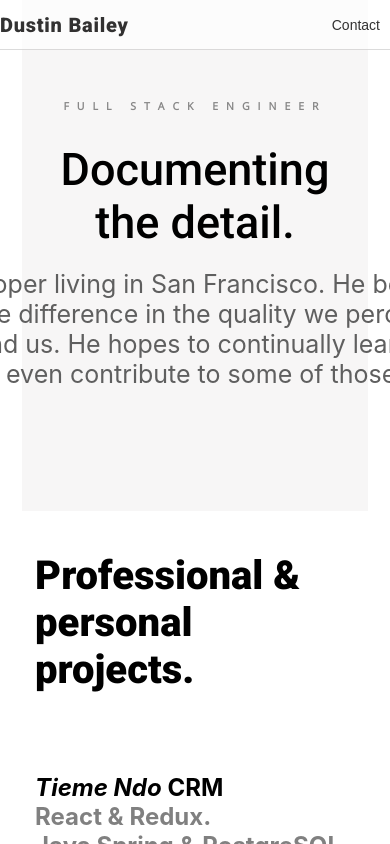
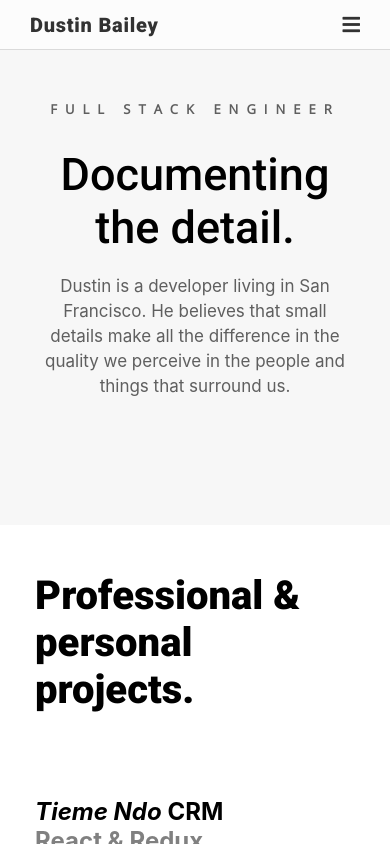
Before and after one commit to dgbailey/new_portfolio, a React (Create React App) app: page / in a window 390 px wide. Built offline with nearby package versions, Linux system fonts and the light colour scheme; a web font is replaced by a local one.

Commit message:
new mobile styling for new landing page additions

```diff
--- a/src/GlobalTopContainer.js
+++ b/src/GlobalTopContainer.js
@@ -143,7 +143,7 @@ export class GlobalTopContainer extends Component{
                         <h1 className="portfolio-name">Documenting the detail.</h1>
 
                         <div className="longer-bio">
-                            <p>Dustin is a developer living in San Francisco.  He believes that small details make a large difference in the quality we perceive in people and things that surround us.  He hopes to continually learn, appreciate, and perhaps even contribute to some of those details.</p>
+                            <p>Dustin is a developer living in San Francisco.  He believes that small details make all the difference in the quality we perceive in the people and things that surround us.  <span className="hidden-mobile">He hopes to continually learn, appreciate, and perhaps even contribute to some of those details.</span></p>
 
 
 
@@ -409,7 +409,7 @@ ${'' /* https://developers.google.com/web/updates/2016/12/performant-parallaxing
     justify-content:center;
     flex-direction:column;
 
-    background: #f7f6f6;
+    background: #f7f7f7;
 
     .contact-icon-container{
         display:flex:
@@ -599,6 +599,7 @@ ${'' /*
         font-family:${theme.largeFont};
         font-size: 8rem;
         font-weight:500;
+        color:black;
 
 
         margin: 20px 0px 20px;
@@ -621,17 +622,19 @@ ${'' /*
     }
 
     .portfolio-sub-name{
+
         font-family:${theme.experimentalFont};
         font-size: 1.7rem;
        letter-spacing:8px;
-       color:#00000073;
+       color:#5f5f5f;
        padding: 5px 5px 10px;
        text-align: center;
        animation:transform-animation 1s ease; /* IE 10+, Fx 29+ */
-       width: 357.14px;
 
         @media (max-width:590px){
-            font-size: 1.05rem;
+
+            font-size: 1.3rem;
+
         }
     }
 
@@ -653,15 +656,22 @@ ${'' /*
         color: #5f5f5f;
         text-align: center;
         width: 853px;
+        line-height: 3.5rem;
+
+        @media(max-width:590px){
+
+           width:100%;
+           font-size:1.7rem;
+           line-height: 2.5rem;
+           .hidden-mobile{
+               display:none;
+           }
+       }
 
 }
 
 
-        @media (max-width:590px){
-            padding:0px 22px;
-            width:100%;
-            font-size:1.7rem;
-        }
+
 
 
 
--- a/src/Nav.js
+++ b/src/Nav.js
@@ -9,7 +9,7 @@ export const Nav = () => {
         <StyledNavigation>
             <div className="nav-width-container">
                 <div className="nav-portfolio-name">Dustin Bailey</div>
-                <button className="contact-btn">Contact</button>
+                <button className="contact-btn"><span>Contact</span><i class="fas fa-bars"></i></button>
             </div>
         </StyledNavigation>
     )
@@ -40,6 +40,9 @@ const StyledNavigation = styled.nav`
         max-width: 938px;
         display:flex;
         justify-content:space-between;
+        @media(max-width:590px){
+            padding: 10px 30px;
+        }
     }
 
     .nav-portfolio-name{
@@ -57,6 +60,7 @@ const StyledNavigation = styled.nav`
     .contact-btn{
         border:none;
         background:Transparent;
+        padding:0px;
 
 
         font-size: 1.4rem;
@@ -65,6 +69,36 @@ const StyledNavigation = styled.nav`
         &:hover{
             cursor:pointer;
         }
+
+        span{
+            display:none;
+
+            @media(min-width:590px){
+
+
+                display:inline-block;
+            }
+
+
+        }
+
+
+        .fas.fa-bars{
+            display:inline-block;
+            font-size:2rem;
+
+            @media(min-width:590px){
+
+
+                display:none;
+            }
+
+        }
+
+
+
+
+
     }
 
 `
```
